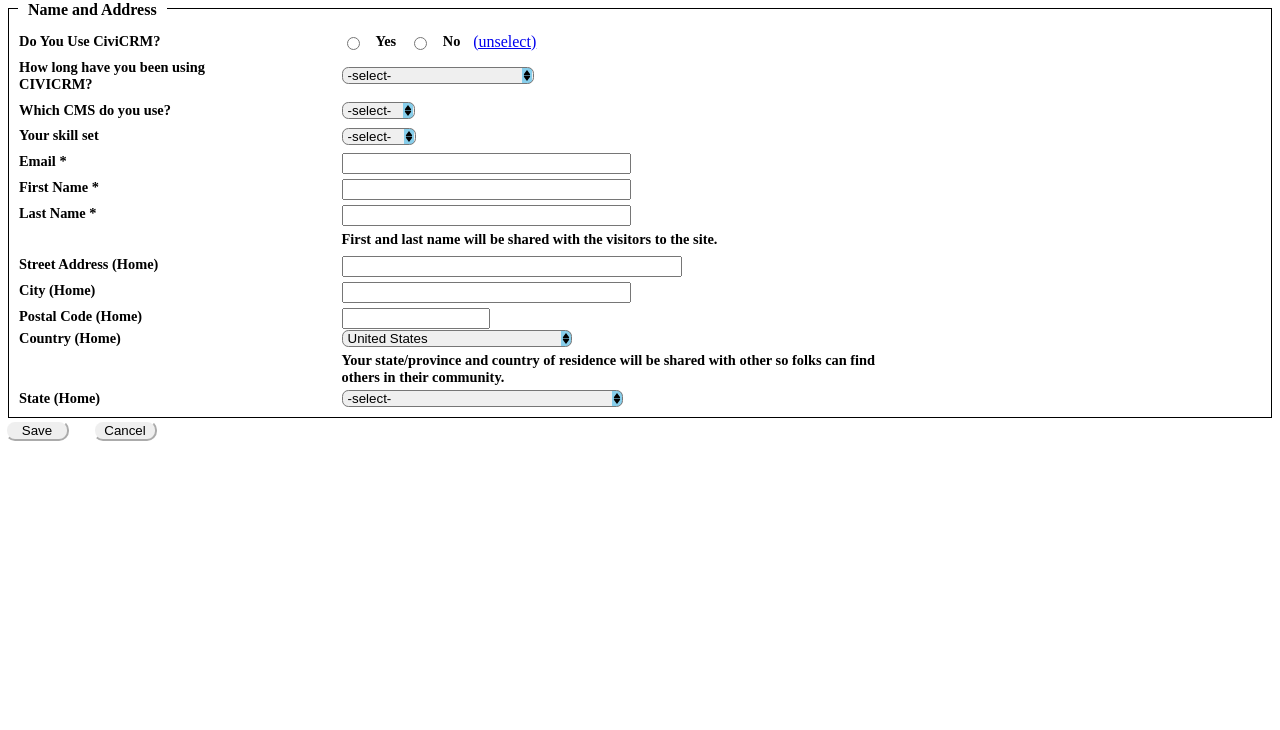
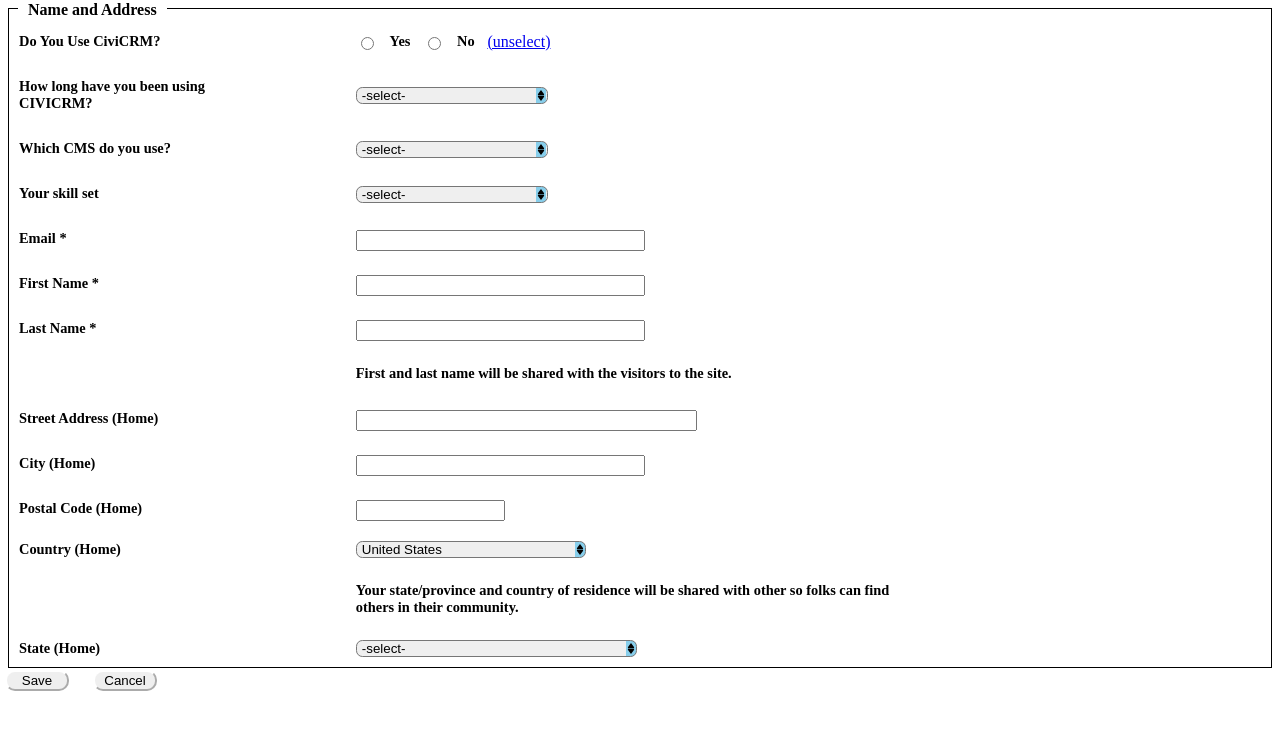
Before and after one commit to ZafirFSD/intership, a plain HTML site: page index.html in a window 1280 px wide. Drawn offline with Linux system fonts and the light colour scheme.

Commit message:
Final Deploy

```diff
--- a/index.html
+++ b/index.html
@@ -34,7 +34,7 @@
 
          <p >Which CMS do you use?</p>
             <div>
-                <select name="CMS" >
+                <select name="CMS" style="width: 15vw;">
                     <option>-select-</option>
                     <option value="1">WordPress</option>
                     <option value="2">Joomla</option>
@@ -46,11 +46,11 @@
 
          <p>Your skill set</p>
             <div class="skillcont">
-                <select name="SkillSet">
+                <select name="SkillSet" style="width: 15vw;">
                     <option>-select-</option>
                     <option>HTML</option>
                     <option>CSS</option>
-                    <option>-JavaScript</option>
+                    <option>JavaScript</option>
                     <option>Php</option>
                     <option>React</option>
                 </select>
--- a/style.css
+++ b/style.css
@@ -20,7 +20,7 @@ form {
     display: grid;
     grid-template-columns: 1.4fr 4fr;
     grid-template-rows:repeat(14,auto);
-    gap: 0.1vh;
+    gap: 2.5vh;
     align-items: center;
     border: 1px solid black;
     padding: 20px 10px 10px 10px;
```
